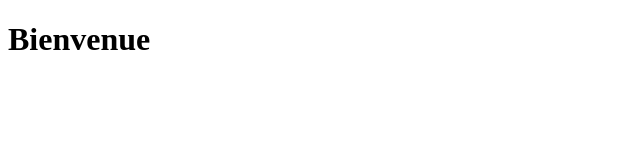
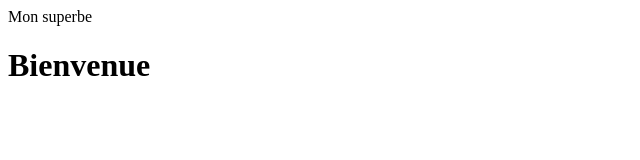
Before and after one commit to Alexouuuu/MonSiteWeb, a plain HTML site: page index.html in a window 1280 px wide. Shown: the whole page, without its empty margins (0-640 px from the left). Drawn offline with Linux system fonts and the light colour scheme.

Commit message:
Ajout d'un header dans index.html

```diff
--- a/index.html
+++ b/index.html
@@ -4,6 +4,8 @@
 <head>
     <title>Mon Site Web</title>
 </head>
+<header>Mon superbe <Header>
+</Header></header>
 <body>
     <h1>Bienvenue</h1>
 </body>
```
